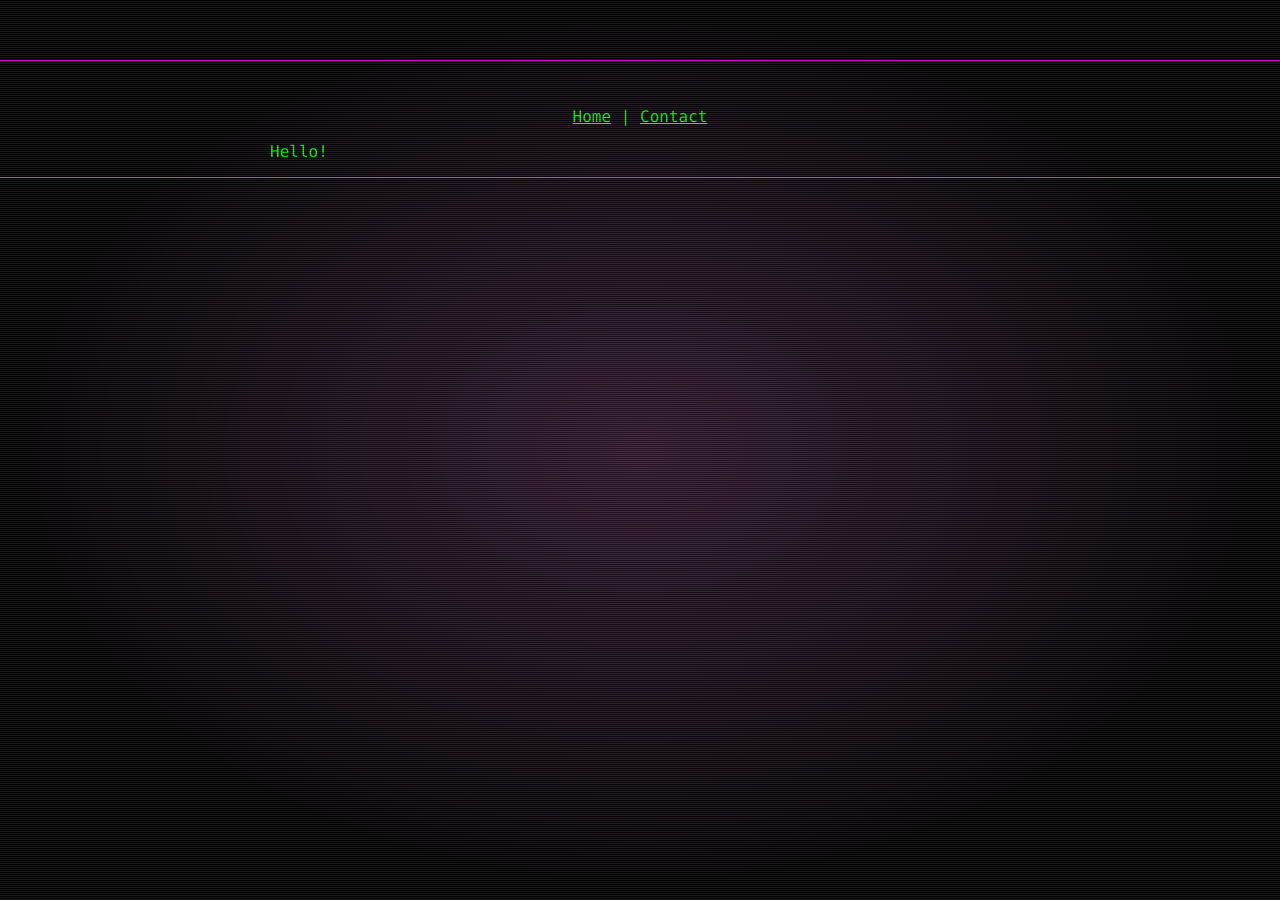
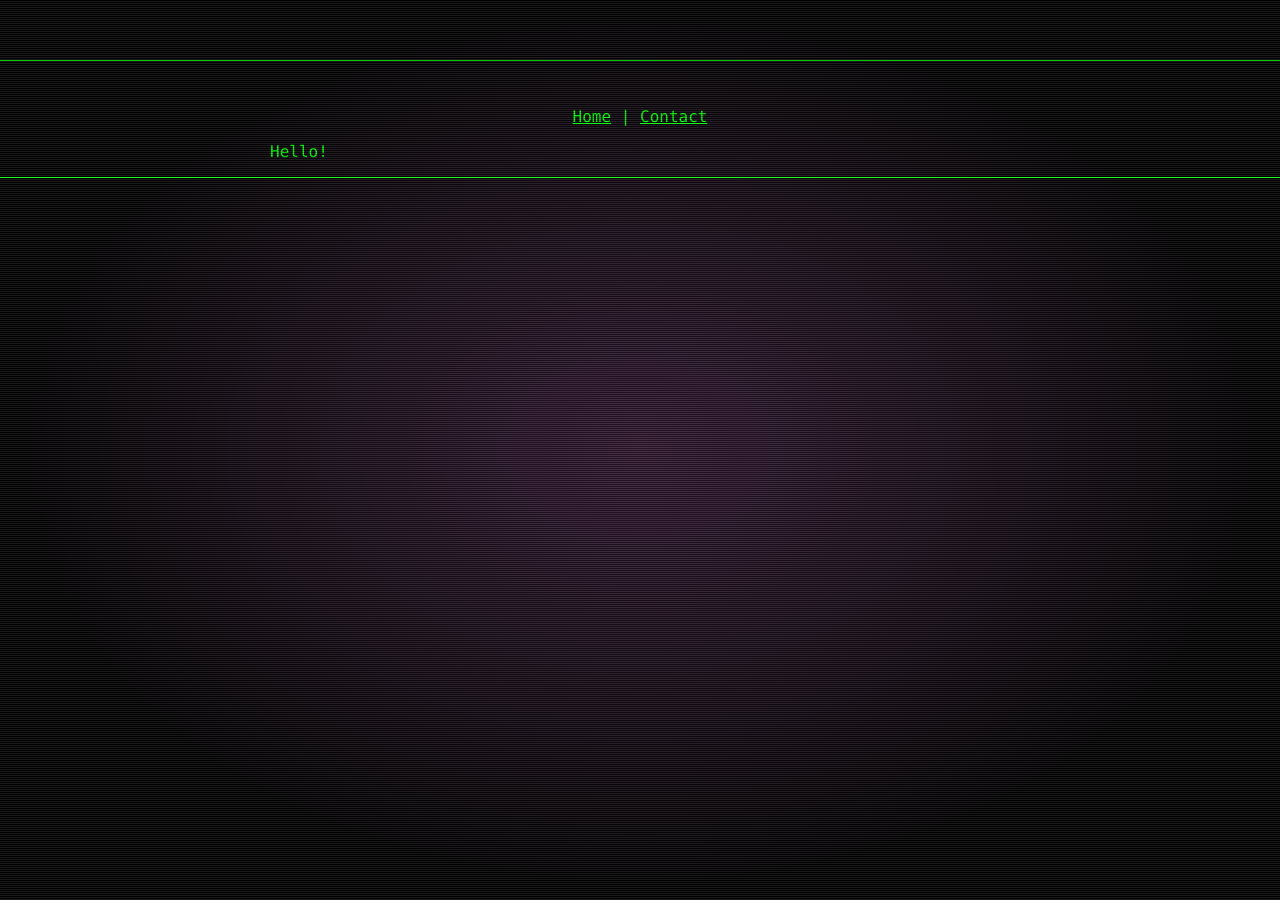
Before and after one commit to adamallaf/adamallaf.github.io, a Jekyll site: the page built from index.md, in a window 1280 px wide. Built offline with Jekyll 4.4.1, drawn with Linux system fonts in a browser that asks for light colours.

Commit message:
Changed border color

```diff
--- a/assets/main.css
+++ b/assets/main.css
@@ -63,7 +63,7 @@ a:active {
 header {
   position: relative;
   min-height: 60px;
-  border-bottom: 1px solid #ff00ff;
+  border-bottom: 1px solid #00ff00;
 }
 
 main {
@@ -71,6 +71,6 @@ main {
 }
 
 footer {
-  border-top: 1px solid #ff00ff;
+  border-top: 1px solid #00ff00;
   padding: 30px 0;
 }
```
